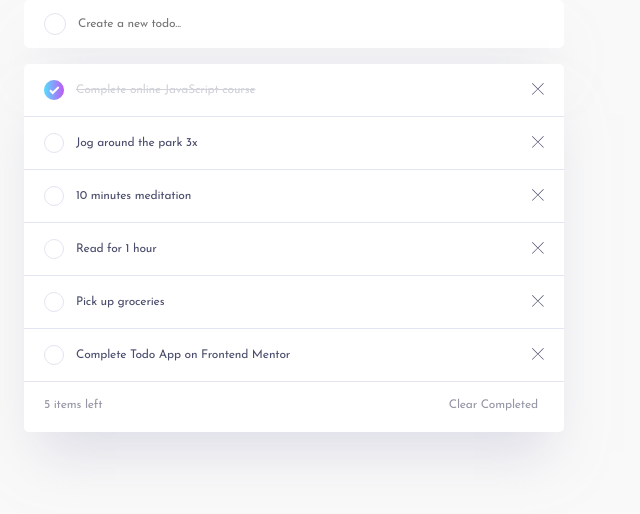
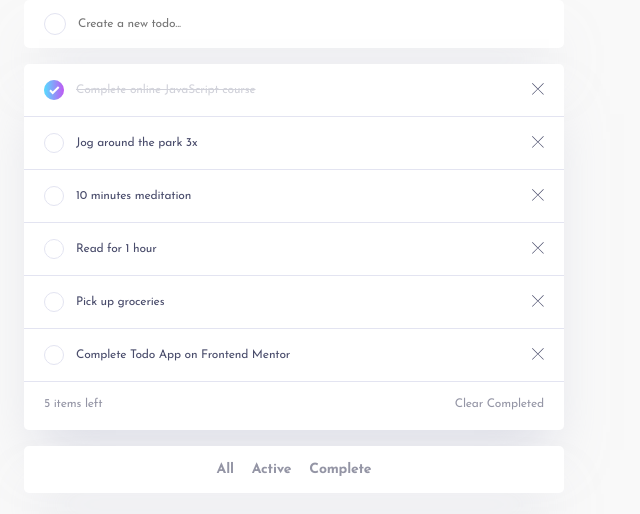
Before and after one commit to Orliland/todo-app, a React (Vite) app: page / in a window 1280 px wide. Shown: the top 514 px of the page, without its empty margins (0-640 px from the left). Built offline with nearby package versions, Linux system fonts and the light colour scheme.

Commit message:
add styles for filters

```diff
--- a/src/App.jsx
+++ b/src/App.jsx
@@ -3,6 +3,7 @@ import "./App.css";
 
 import Input from "./components/Input";
 import Tasks from "./components/Tasks";
+import FilterTasks from "./components/FilterTasks";
 
 const initialTasks = [
   {
@@ -94,6 +95,7 @@ function App() {
         onDelete={onDeleteTaskHandler}
         onClearTasks={onClearTasksHandler}
       />
+      <FilterTasks />
     </main>
   );
 }
--- /dev/null
+++ b/src/components/FilterTasks/filtertasks.css
@@ -0,0 +1,23 @@
+.filters {
+  display: flex;
+  justify-content: center;
+  gap: 1.8rem;
+  padding: 1.6rem;
+  border-radius: 0.5rem;
+
+  background-color: var(--white);
+
+  overflow: hidden;
+  box-shadow: var(--card-shadow);
+}
+
+.filter {
+  padding: 0;
+  border: none;
+
+  background-color: transparent;
+  color: var(--gray);
+
+  font: var(--body-l);
+  letter-spacing: -0.019rem;
+}
--- /dev/null
+++ b/src/components/FilterTasks/index.jsx
@@ -0,0 +1,17 @@
+import "./filtertasks.css";
+
+export default function FilterTasks({ onFilterTasks }) {
+  return (
+    <div className="filters">
+      <button className="filter" onClick={() => onFilterTasks("all")}>
+        All
+      </button>
+      <button className="filter" onClick={() => onFilterTasks("active")}>
+        Active
+      </button>
+      <button className="filter" onClick={() => onFilterTasks("complete")}>
+        Complete
+      </button>
+    </div>
+  );
+}
--- a/src/components/Tasks/tasks.css
+++ b/src/components/Tasks/tasks.css
@@ -14,6 +14,7 @@
 }
 
 .tasks__clear {
+  padding: 0;
   border: none;
 
   color: var(--gray);
--- a/src/index.css
+++ b/src/index.css
@@ -14,6 +14,7 @@
   --card-shadow: 0 3.5rem 5rem -1.5rem var(--light-gray-transparent);
 
   --body: 400 1.2rem "Josefin Sans", sans-serif; /* task text */
+  --body-l: 700 1.4rem "Josefin Sans", sans-serif;
 }
 
 body {
```
